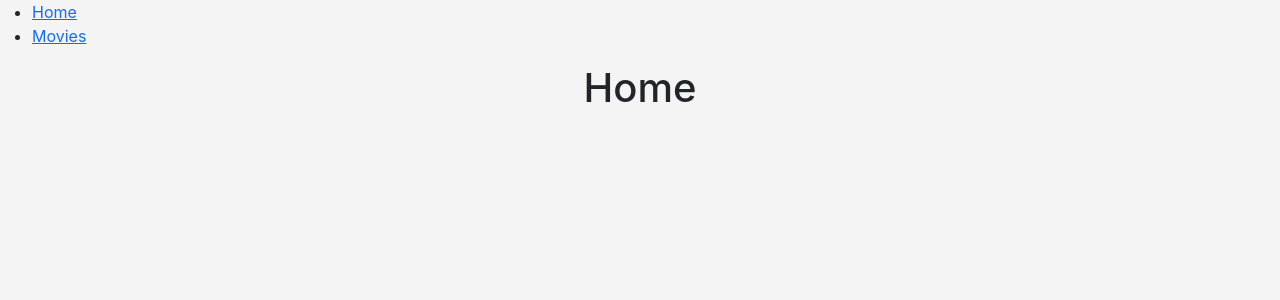
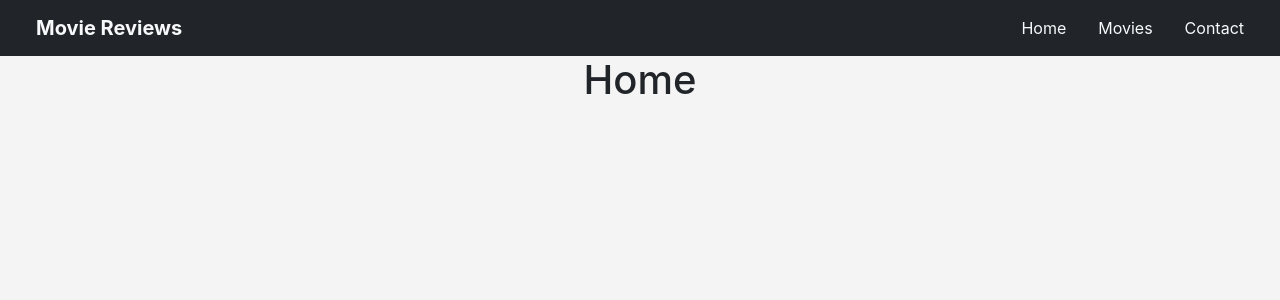
Before and after one commit to ArbinBici/movie-reviews, a React (Create React App) app in the folder movie-reviews/: page / in a window 1280 px wide. Shown: the top 300 px of the page. Built offline with nearby package versions, Linux system fonts and the light colour scheme.

Commit message:
Add finished navbar

```diff
--- /dev/null
+++ b/movie-reviews/src/Components/Contact.jsx
@@ -0,0 +1,5 @@
+const Contact = () => {
+    return <h1 className="container-fluid text-center">Contact Us</h1>;
+};
+
+export default Contact;
--- a/movie-reviews/src/Components/Home.jsx
+++ b/movie-reviews/src/Components/Home.jsx
@@ -1,5 +1,5 @@
 const Home = () => {
-    return <h1>Home</h1>;
+    return <h1 className="container-fluid text-center">Home</h1>;
 };
 
 export default Home
--- a/movie-reviews/src/Components/Layout.jsx
+++ b/movie-reviews/src/Components/Layout.jsx
@@ -3,15 +3,20 @@ import { Outlet, Link } from "react-router-dom";
 const Layout = () => {
   return (
     <>
-      <nav>
-        <ul>
-          <li>
-            <Link to="/">Home</Link>
-          </li>
-          <li>
-            <Link to="/movies">Movies</Link>
-          </li>
-        </ul>
+      <nav className="navbar navbar-expand-lg navbar-dark bg-dark">
+        <div className="container-fluid">
+          <Link to="/" className="navbar-brand text-light ms-4"><b>Movie Reviews</b></Link>
+          <button className="navbar-toggler me-2" type="button" data-bs-toggle="collapse" data-bs-target="#navbarNavAltMarkup" aria-controls="navbarNavAltMarkup" aria-expanded="false" aria-label="Toggle navigation">
+            <span className="navbar-toggler-icon"></span>
+          </button>
+          <div className="collapse navbar-collapse justify-content-end ms-4" id="navbarNavAltMarkup">
+            <div className="navbar-nav">
+              <Link to="/" className="nav-link text-light me-3">Home</Link>
+              <Link to="/movies" className="nav-link text-light me-3">Movies</Link>
+              <Link to="/contact" className="nav-link text-light me-3">Contact</Link>
+            </div>
+          </div>
+        </div>
       </nav>
 
       <Outlet />
--- a/movie-reviews/src/Components/Movies.jsx
+++ b/movie-reviews/src/Components/Movies.jsx
@@ -1,5 +1,5 @@
 const Movies = () => {
-    return <h1>Movies</h1>;
+    return <h1 className="container-fluid text-center">Movies</h1>;
 };
 
-export default Movies
+export default Movies;
--- a/movie-reviews/src/index.css
+++ b/movie-reviews/src/index.css
@@ -12,7 +12,3 @@ code {
   font-family: source-code-pro, Menlo, Monaco, Consolas, 'Courier New',
     monospace;
 }
-
-h1 {
-  text-align: center;
-}
--- a/movie-reviews/src/index.jsx
+++ b/movie-reviews/src/index.jsx
@@ -5,6 +5,7 @@ import './index.css';
 import Layout from './Components/Layout';
 import Home from './Components/Home';
 import Movies from './Components/Movies';
+import Contact from './Components/Contact';
 import NotFound from './Components/404';
 
 export default function App() {
@@ -14,6 +15,7 @@ export default function App() {
           <Route path="/" element={<Layout />}>
             <Route index element={<Home />} />
             <Route path="movies" element={<Movies />} />
+            <Route path="contact" element={<Contact />}/>
             <Route path="*" element={<NotFound />} />
           </Route>
         </Routes>
```
